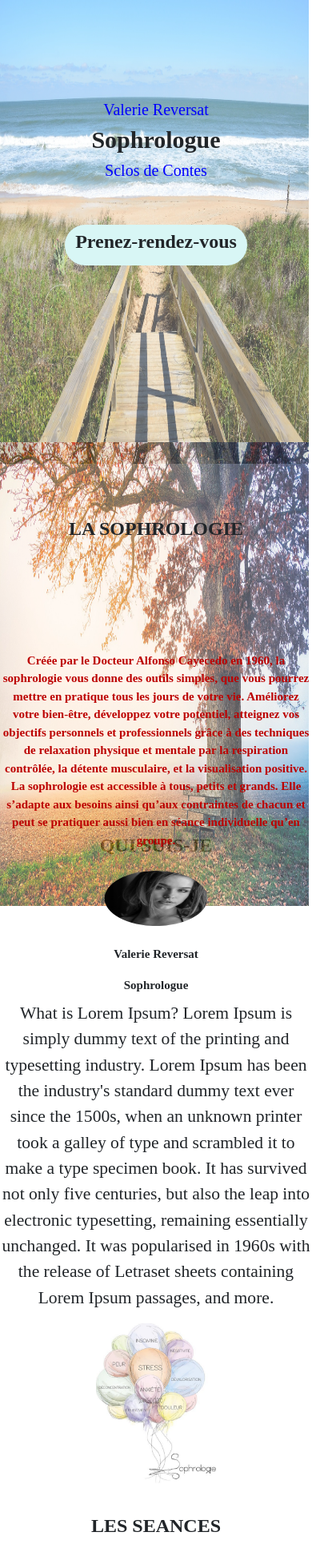
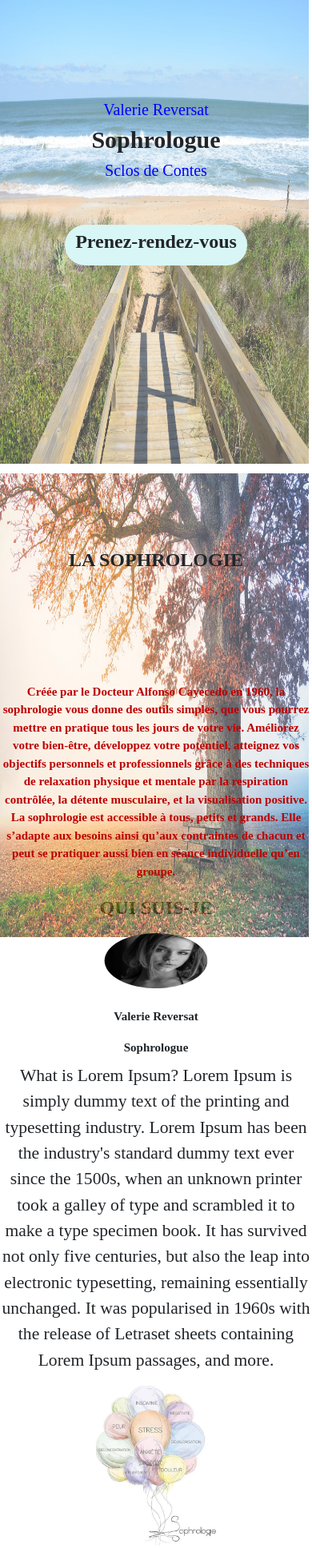
Before and after one commit to Ced06440/Sophologie-Reversat, a PHP site: page / in a window 390 px wide. Shown: the top 1936 px of the page at 80% size. Run offline with PHP 8.4, Linux system fonts and the light colour scheme.

Commit message:
mise a jour css mobil

```diff
--- a/style-mobile.css
+++ b/style-mobile.css
@@ -53,7 +53,7 @@
     .sophro{
         left: 0;
         right: 0;
-        margin-top: -60%;
+        margin-top: -50%;
     }
     .sophrologie{
         transform: translate(0,-110%);
@@ -72,7 +72,7 @@
 
     /* START SECTION QUI SUIS JE*/
     .quiSuisJe{
-        margin-top: -60%;
+        margin-top: -50%;
         text-align: center;
     }
     .photo{
```
